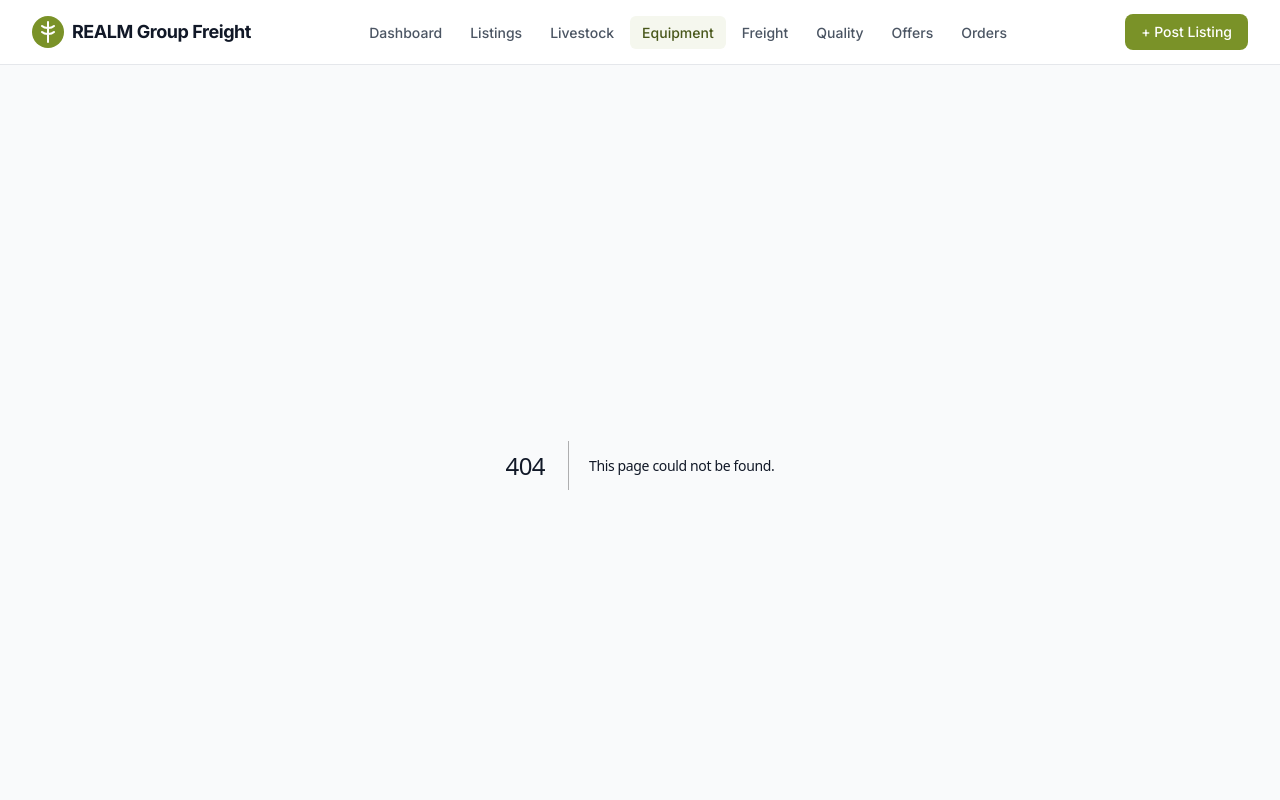
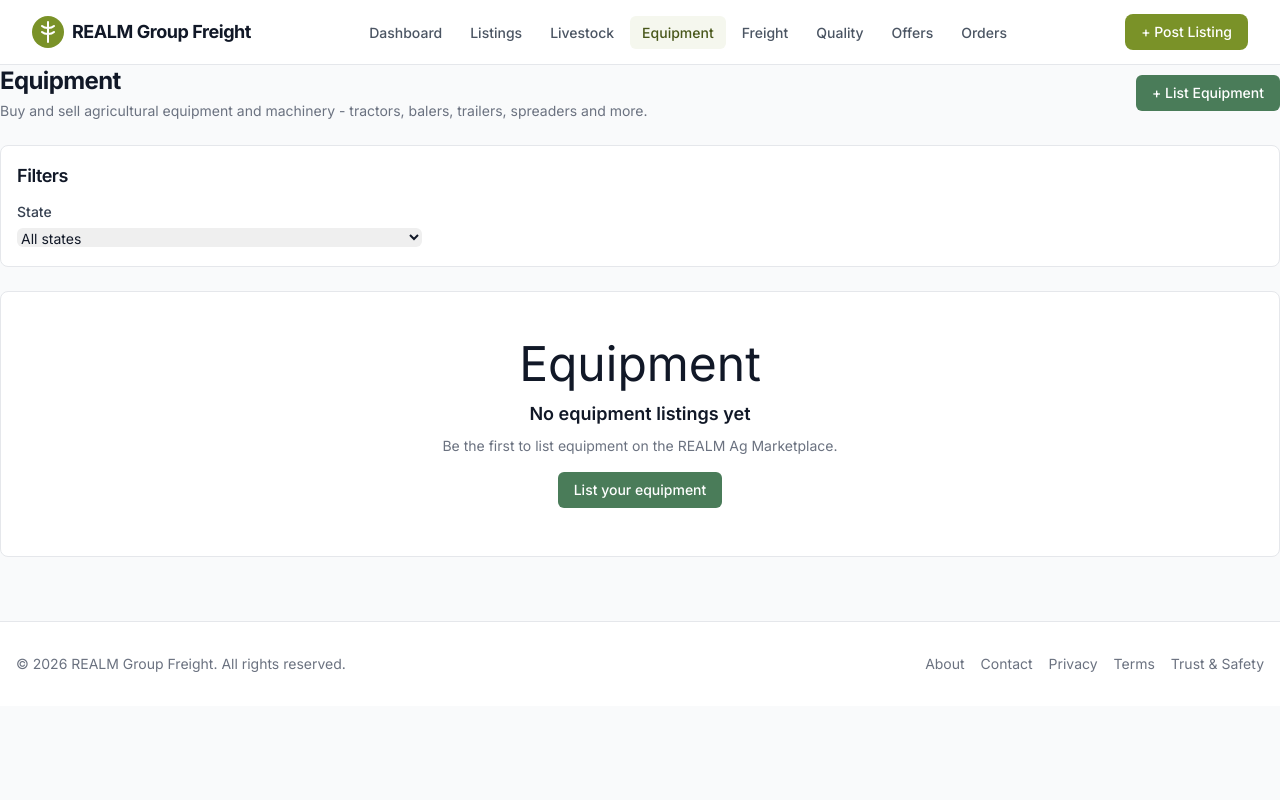
Before and after one commit to c51consulting/realm-group-freight, a Next.js app: page /equipment in a window 1280 px wide. Before the commit this address had no page. Shown: the top 800 px of the page. Built offline with nearby package versions, Linux system fonts and the light colour scheme.

Commit message:
Create EquipmentPage componentfeat: add /equipment page for buying and selling agricultural equipment for equipment listings
This component displays a page for browsing and listing agricultural equipment, including a filter for states and a message for no listings.

```diff
--- /dev/null
+++ b/app/equipment/page.tsx
@@ -0,0 +1,53 @@
+import type { Metadata } from 'next';
+import Link from 'next/link';
+import { AU_STATES } from '@/lib/constants';
+
+export const metadata: Metadata = {
+  title: 'Equipment',
+  description: 'Browse and list agricultural equipment and machinery - tractors, balers, trailers, spreaders and more.',
+};
+
+interface EquipmentPageProps {
+  searchParams?: {
+    state?: string;
+    page?: string;
+  };
+}
+
+export default function EquipmentPage({ searchParams }: EquipmentPageProps) {
+  const { state } = searchParams ?? {};
+
+  return (
+    <div className="space-y-6">
+      <div className="flex items-center justify-between">
+        <div>
+          <h1 className="text-2xl font-bold">Equipment</h1>
+          <p className="text-sm text-gray-500 mt-1">
+            Buy and sell agricultural equipment and machinery - tractors, balers, trailers, spreaders and more.
+          </p>
+        </div>
+        <Link href="/equipment/create" className="rounded-md bg-[#4a7c59] px-4 py-2 text-sm font-medium text-white hover:bg-[#3d6649]">+ List Equipment</Link>
+      </div>
+      <div className="bg-white rounded-lg border border-gray-200 p-4">
+        <h2 className="text-lg font-semibold mb-3">Filters</h2>
+        <div className="grid grid-cols-1 md:grid-cols-3 gap-4">
+          <div>
+            <label className="block text-sm font-medium text-gray-700 mb-1" htmlFor="state">State</label>
+            <select id="state" defaultValue={state ?? ''} className="w-full rounded-md border-gray-300 text-sm">
+              <option value="">All states</option>
+              {AU_STATES.map(({ value, label }) => (
+                <option key={value} value={value}>{label}</option>
+              ))}
+            </select>
+          </div>
+        </div>
+      </div>
+      <div className="bg-white rounded-lg border border-gray-200 p-12 text-center">
+        <div className="text-5xl mb-3">Equipment</div>
+        <h3 className="text-lg font-semibold mb-2">No equipment listings yet</h3>
+        <p className="text-sm text-gray-500 mb-4">Be the first to list equipment on the REALM Ag Marketplace.</p>
+        <Link href="/equipment/create" className="inline-block rounded-md bg-[#4a7c59] px-4 py-2 text-sm font-medium text-white hover:bg-[#3d6649]">List your equipment</Link>
+      </div>
+    </div>
+  );
+}
```
